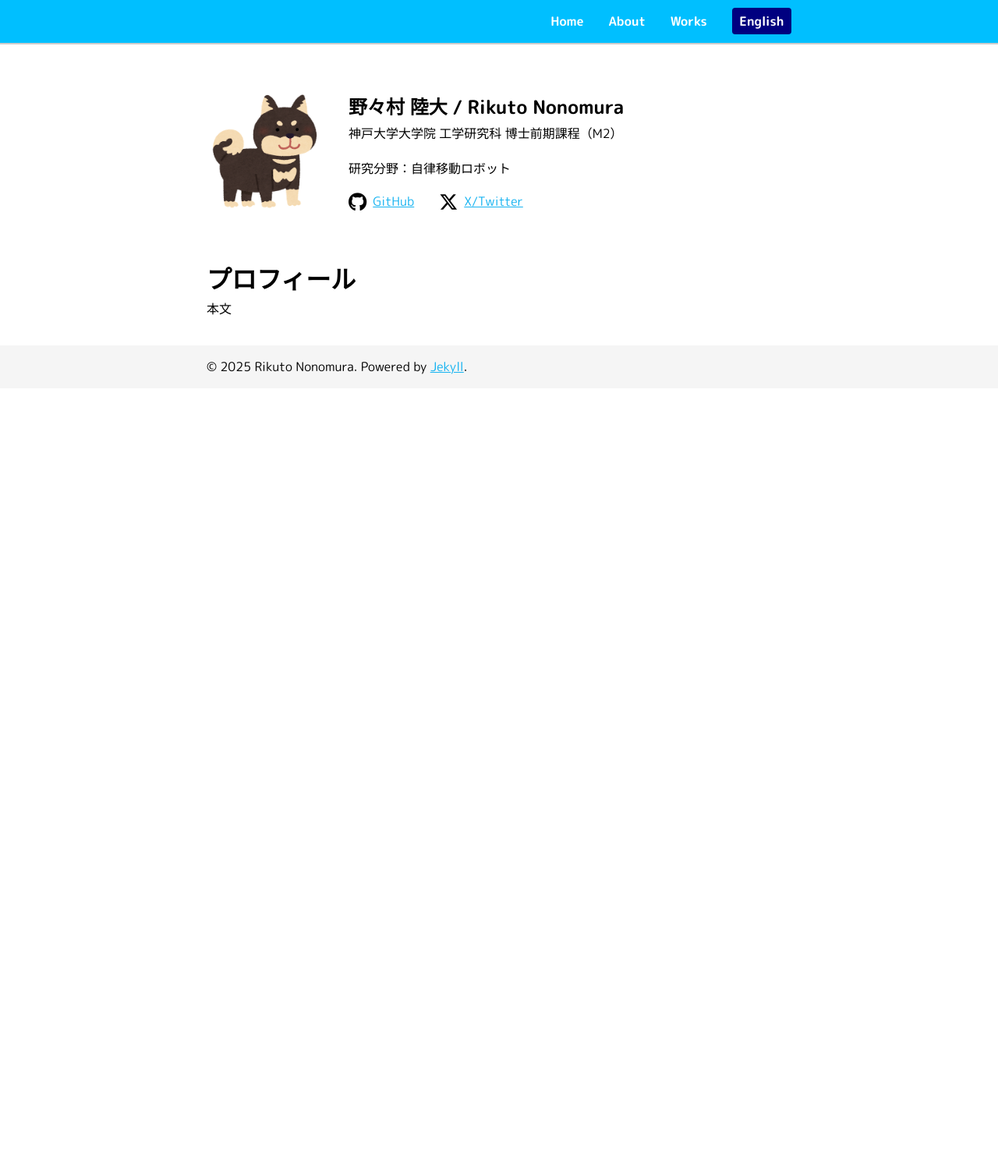
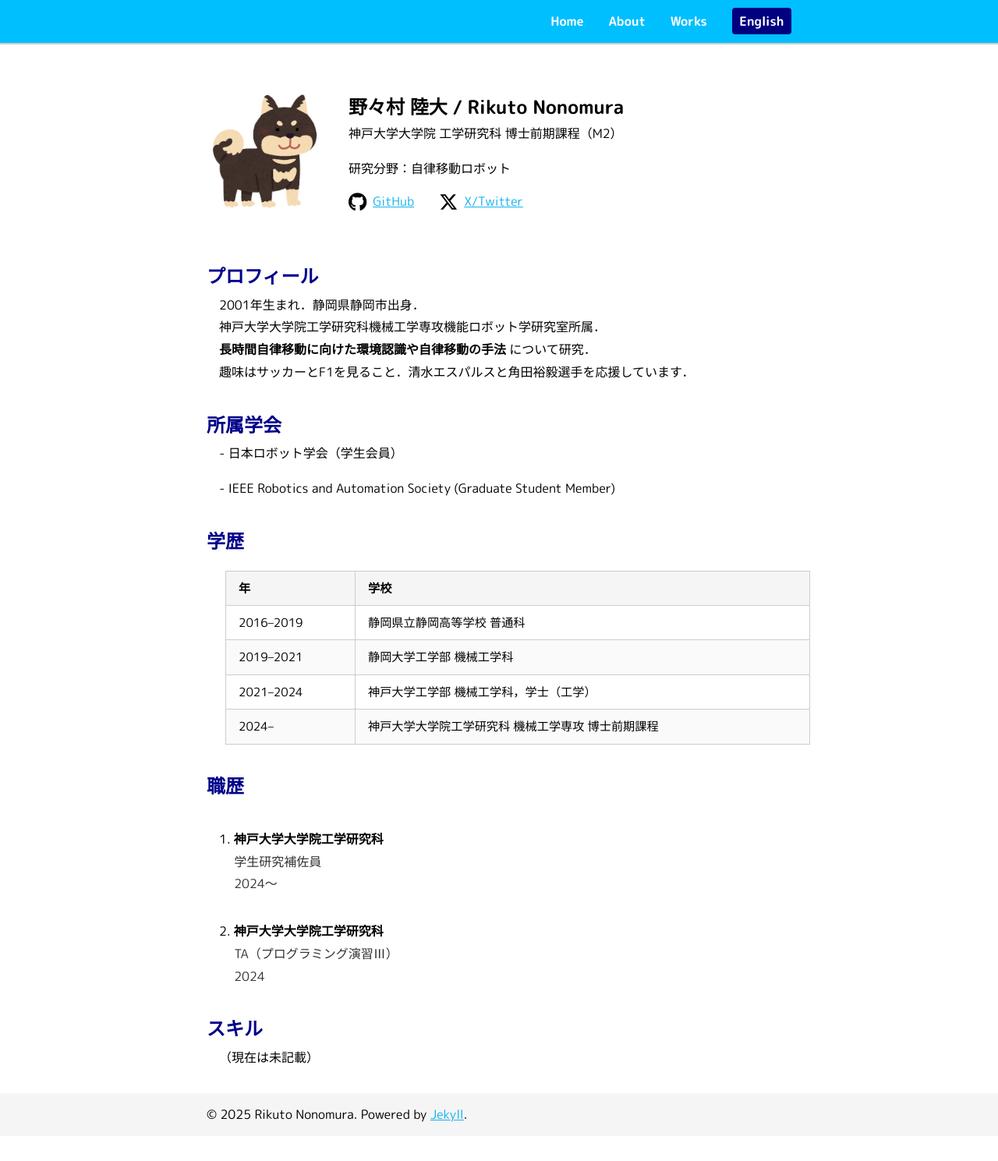
Before and after one commit to RickNon/ricknon.github.io, a Jekyll site: the page built from ja/about.md, in a window 1280 px wide. Shown: the whole page at 78% size. Built offline with Jekyll 4.4.1, drawn with Linux system fonts in a browser that asks for light colours; before the commit the page ends 900 px from its top, so only the background shows below that.

Commit message:
making about page

```diff
--- /dev/null
+++ b/_data/about/jobs.yml
@@ -0,0 +1,15 @@
+- title:
+    ja: 神戸大学大学院工学研究科
+    en: Graduate School of Engineering, Kobe University
+  job:
+    ja: 学生研究補佐員
+    en: Student Research Assistant
+  period: 2024～
+
+- title:
+    ja: 神戸大学大学院工学研究科
+    en: Graduate School of Engineering, Kobe University
+  job:
+    ja: TA（プログラミング演習Ⅲ）
+    en: Teaching Assistant (Programming Exercise III)
+  period: 2024
--- /dev/null
+++ b/_includes/contents/about.html
@@ -0,0 +1,58 @@
+<section class="about-section">
+    <div class="about-container">
+        <h1 style="color: #00008b">プロフィール</h1>
+        <p>
+            2001年生まれ．静岡県静岡市出身．<br>
+            神戸大学大学院工学研究科機械工学専攻機能ロボット学研究室所属．<br>
+            <span class="highlight">長時間自律移動に向けた環境認識や自律移動の手法</span> について研究．<br>
+            趣味はサッカーとF1を見ること．清水エスパルスと角田裕毅選手を応援しています．
+        </p>
+    </div>
+
+    <div class="about-container">
+        <h2 style="color: #00008b">所属学会</h2>
+        <ul>
+            <p>- 日本ロボット学会（学生会員）</p>
+            <p>- IEEE Robotics and Automation Society (Graduate Student Member)</p>
+        </ul>
+    </div>
+
+    <div class="about-container">
+        <h2 style="color: #00008b">学歴</h2>
+        <table class="about-table">
+            <thead>
+            <tr>
+                <th>年</th>
+                <th>学校</th>
+            </tr>
+            </thead>
+            <tbody>
+            <tr><td>2016–2019</td><td>静岡県立静岡高等学校 普通科</td></tr>
+            <tr><td>2019–2021</td><td>静岡大学工学部 機械工学科</td></tr>
+            <tr><td>2021–2024</td><td>神戸大学工学部 機械工学科，学士（工学）</td></tr>
+            <tr><td>2024–</td><td>神戸大学大学院工学研究科 機械工学専攻 博士前期課程</td></tr>
+            </tbody>
+        </table>
+    </div>
+
+    <div class="about-container">
+        <h2 style="color: #00008b">職歴</h2>
+        {% assign jobs = site.data.about.jobs %}
+        <ol class="about-list">
+            {% for job in jobs %}
+            <li>
+                <span class="about-title">{{ job.title[page.lang] }}</span>
+                <div class="about-details">
+                    {{ job.job[page.lang] }}<br>
+                    {{ job.period }}
+                </div>
+            </li>
+            {% endfor %}
+        </ol>
+    </div>
+
+    <div class="about-container">
+        <h2 style="color: #00008b">スキル</h2>
+        <p>（現在は未記載）</p>
+    </div>
+</section>
--- a/_sass/_base.scss
+++ b/_sass/_base.scss
@@ -14,26 +14,25 @@ a {
     }
 }
 
-// works
-.pub-list {
-    list-style: decimal inside;
-    padding-left: 0;
+//table
+table {
+    width: 100%;
+    border-collapse: collapse;
     margin: 2rem 0;
+    font-size: 0.95rem;
 
-    li {
-        margin-bottom: 2rem;
+    th, td {
+        border: 1px solid #ccc;
+        padding: 0.5rem 1rem;
+        text-align: left;
+    }
 
-        .pub-title {
-            font-size: 1.2rem;
-            font-weight: bold;
-            display: inline;
-        }
+    th {
+        background-color: #f5f5f5;
+        font-weight: bold;
+    }
 
-        .pub-details {
-            display: block;
-            margin-top: 0.3rem;
-            margin-left: 1.2rem;
-            color: #333;
-        }
+    tr:nth-child(even) {
+        background-color: #fafafa;
     }
 }
--- a/_sass/_layout.scss
+++ b/_sass/_layout.scss
@@ -134,6 +134,117 @@ main {
     }
 }
 
+// works
+.pub-list {
+    list-style: decimal inside;
+    padding-left: 0;
+    margin: 2rem 0;
+
+    li {
+        margin-bottom: 2rem;
+
+        .pub-title {
+            font-size: 1.2rem;
+            font-weight: bold;
+            display: inline;
+        }
+
+        .pub-details {
+            display: block;
+            margin-top: 0.3rem;
+            margin-left: 1.2rem;
+            color: #333;
+        }
+    }
+}
+
+// about
+.about-section {
+    display: block;
+    line-height: 1.8;
+
+    .about-container {
+      display: block;
+      margin-bottom: 2rem;
+
+        .about-list {
+            list-style: decimal inside;
+            padding-left: 0;
+            margin: 2rem 0;
+
+            li {
+                margin-bottom: 2rem;
+
+                .about-title {
+                    font-size: 1.0rem;
+                    font-weight: bold;
+                    display: inline;
+                }
+
+                .about-details {
+                    display: block;
+                    margin-top: 0;
+                    margin-left: 1.2rem;
+                    color: #333;
+                }
+            }
+        }
+
+        .about-table {
+            margin-left: 1.5rem;
+        }
+    }
+
+    .highlight {
+        font-weight: bold;
+    }
+
+    h1 h2 {
+      margin-top: 2rem;
+      margin-bottom: 1rem;
+    }
+
+    p ul table {
+      margin-bottom: 1rem;
+    }
+
+    p {
+        margin-left: 1rem;
+    }
+
+    li {
+      margin-left: 1rem;
+    }
+
+    a {
+      color: #0077cc;
+      text-decoration: none;
+
+      &:hover {
+        text-decoration: underline;
+      }
+    }
+
+    table {
+      width: 100%;
+      border-collapse: collapse;
+      margin-top: 1rem;
+
+      th td {
+        border: 1px solid #ccc;
+        padding: 0.6rem;
+        text-align: left;
+      }
+
+      th {
+        background-color: #f5f5f5;
+      }
+
+      tr:nth-child(even) {
+        background-color: #fafafa;
+      }
+    }
+  }
 
 
 // Footer styles
--- a/ja/about.md
+++ b/ja/about.md
@@ -7,6 +7,4 @@ permalink: /ja/about/
 
 {% include profile.html %}
 
-# プロフィール
-
-本文
+{% include contents/about.html %}
```
Also changed, not shown: en/works.md (+1 -1 lines), ja/works.md (+1 -2 lines), _includes/contents/works.html (renamed from _includes/works.html).
